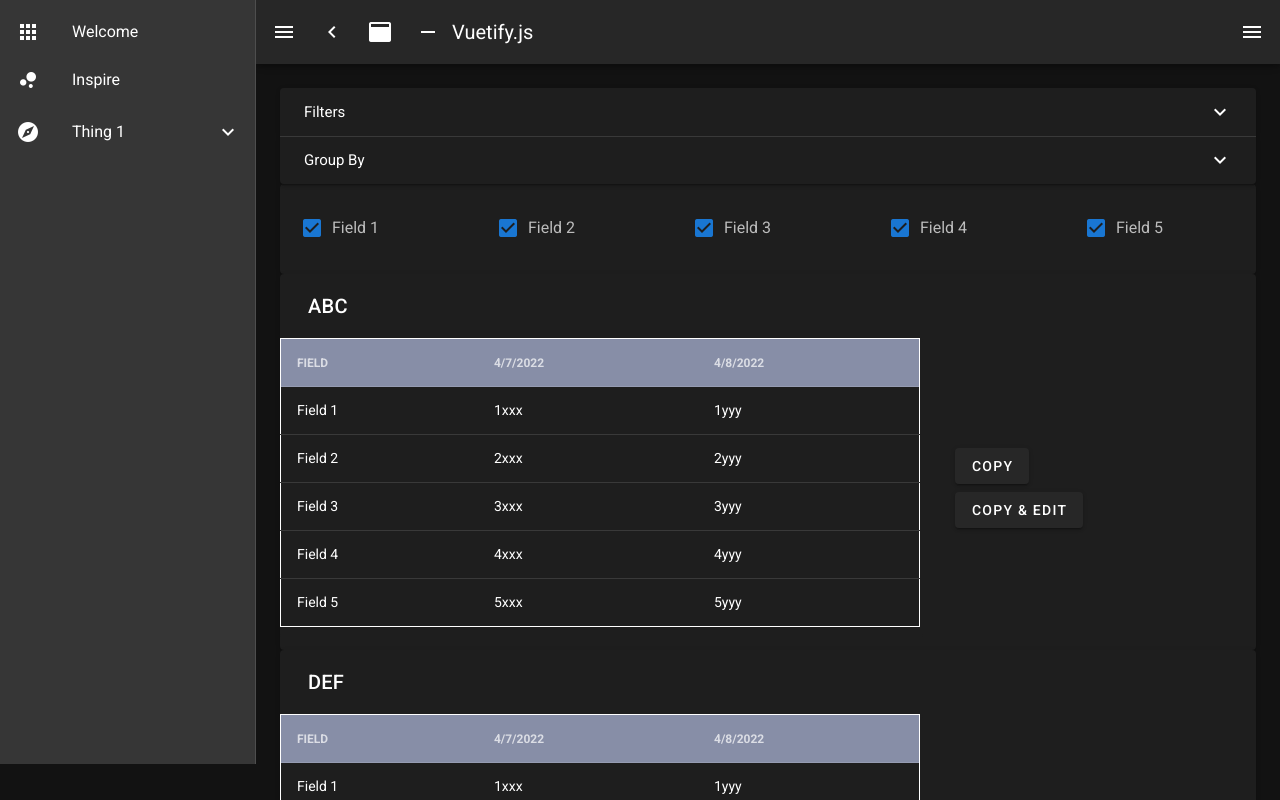
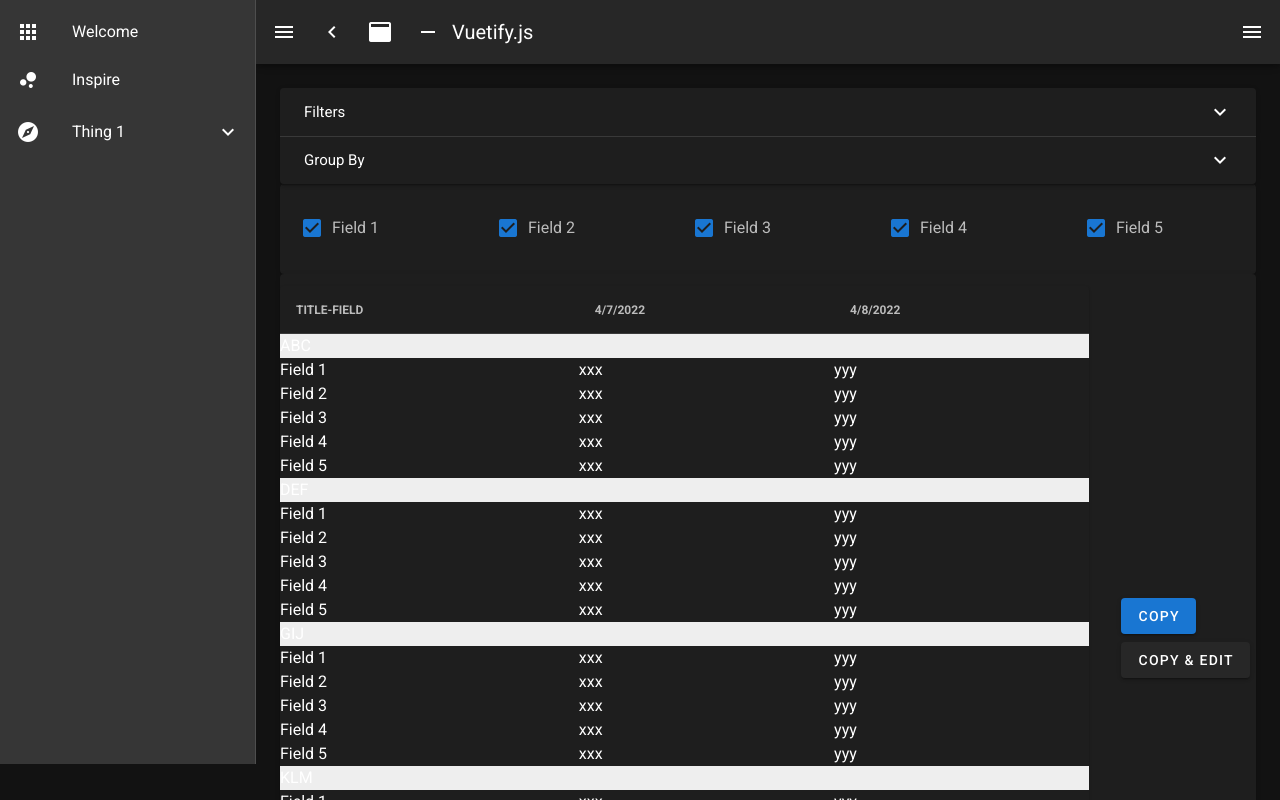
Before and after one commit to wei-huang-dev/vue_django_demo, a Nuxt app in the folder vuePracticeApp/: page /App1 in a window 1280 px wide. Shown: the top 800 px of the page. Built offline with nearby package versions, Linux system fonts and the light colour scheme.

Commit message:
UI-25: Combined Fields v-data-table

```diff
--- /dev/null
+++ b/vuePracticeApp/components/DropdownButton.vue
@@ -0,0 +1,30 @@
+<template>
+<div class="text-center">
+    <v-menu offset-y>
+        <template v-slot:activator="{ on, attrs }">
+            <v-btn color="primary" dark v-bind="attrs" v-on="on">Copy
+            </v-btn>
+        </template>
+        <v-list>
+            <v-list-item v-for="(item, index) in items" :key="index" @click="$emit('tableTitle', index)">
+                <v-list-item-title>{{ item }}</v-list-item-title>
+            </v-list-item>
+        </v-list>
+    </v-menu>
+</div>
+</template>
+
+<script>
+export default {
+    data: () => ({
+        items: [
+            'ABC',
+            'DEF',
+            'GIJ',
+            'KLM'
+        ],
+    }),
+    methods: {
+    },
+}
+</script>
--- /dev/null
+++ b/vuePracticeApp/components/FieldDataTable.vue
@@ -0,0 +1,130 @@
+<template>
+<v-card hover class="my-3">
+    <v-row align="center">
+        <v-col cols="10">
+            <v-data-table :headers="headers" :items="fieldTables" class="elevation-1">
+
+                <template v-slot:body="props">
+                    <template v-for="(titem, tindex) in tableTitles">
+                        <tr>
+                            <td bgcolor=#eee>{{titem}}</td>
+                            <td bgcolor=#eee v-for="fItem in headers">
+                            </td>
+                        </tr>
+                        <tr v-for="item in selectedFields">
+                            <td>{{ item }}</td>
+                            <td v-for="fItem in fieldTables[tindex]">
+                                {{fItem}}
+                            </td>
+                        </tr>
+                    </template>
+                </template>
+            </v-data-table>
+        </v-col>
+        <v-col class="ml-5" align="center">
+            <div class="my-5"></div>
+            <v-row align="center">
+                <dropdownButton @tableTitle="getTitle" />
+            </v-row>
+            <div class="my-5"></div>
+            <v-row>
+                <v-btn>
+                    Copy & Edit
+                </v-btn>
+            </v-row>
+        </v-col>
+    </v-row>
+</v-card>
+</template>
+
+<script>
+export default {
+    props: {
+        title: String,
+        selectedFields: [],
+    },
+    data() {
+        return {
+            index: 0,
+            dates: [
+                new Date(new Date().getTime() - 86400000).toLocaleDateString(),
+                new Date().toLocaleDateString()
+            ],
+            headers: [{
+                    text: 'TITLE-FIELD',
+                    align: 'start',
+                    sortable: true,
+                    class: 'style-1'
+                },
+                {
+                    text: new Date(new Date().getTime() - 86400000).toLocaleDateString(),
+                    align: 'start',
+                    class: 'style-1'
+                },
+                {
+                    text: new Date().toLocaleDateString(),
+                    align: 'start',
+                    class: 'style-1'
+                },
+            ],
+
+            fieldTables: [],
+
+            tableTitles: [
+                'ABC',
+                'DEF',
+                'GIJ',
+                'KLM',
+            ],
+
+            lastDate: new Date(),
+            newDate: new Date(),
+            selectedCopy: "",
+        }
+    },
+
+    mounted() {
+        this.fieldTables.push([
+            'xxx',
+            'yyy',
+        ])
+        this.fieldTables.push([
+            'xxx',
+            'yyy',
+        ])
+        this.fieldTables.push([
+            'xxx',
+            'yyy',
+        ])
+        this.fieldTables.push([
+            'xxx',
+            'yyy',
+        ])
+    },
+    methods: {
+
+        copyLastDate(x) {
+            if (this.fieldTables[x].length + 1 == this.headers.length) {
+                this.newDate = new Date(this.lastDate.getTime() + 86400000); // (24 * 60 * 60 * 1000)
+                this.headers.push({
+                    text: this.newDate.toLocaleDateString(),
+                    class: 'style-1'
+
+                });
+                this.lastDate = this.newDate;
+            }
+            this.fieldTables[x].push(this.fieldTables[x][this.fieldTables[x].length - 1]);
+        },
+
+        getTitle(titleIndex) {
+            this.selectedCopy = titleIndex;
+            this.copyLastDate(titleIndex);
+        }
+
+    },
+    // components: {
+    //     'dropdownButton': require('@/components/DropdownButton.vue').default,
+    // }
+
+}
+</script>
--- a/vuePracticeApp/pages/App1.vue
+++ b/vuePracticeApp/pages/App1.vue
@@ -66,8 +66,11 @@
             </v-col>
         </v-row>
     </v-card>
-    <fieldTable title="ABC" :selectedFields="fields" />
-    <fieldTable title="DEF" :selectedFields="fields" />
+
+    <fieldDataTable :selectedFields="fields"/>
+
+    <fieldSimpleTable :selectedFields="fields" />
+
 </v-container>
 </template>
 
@@ -148,6 +151,10 @@
                 return moment(String(value)).format('YYYYMMDD')
             }
         }
-    }
+    },
+    // components: {
+    //     'dropdownButton': require('@/components/DropdownButton.vue').default,
+    //     'fieldDataTable': require('@/components/FieldDataTable.vue').default,
+    // }
 }
 </script>
```
